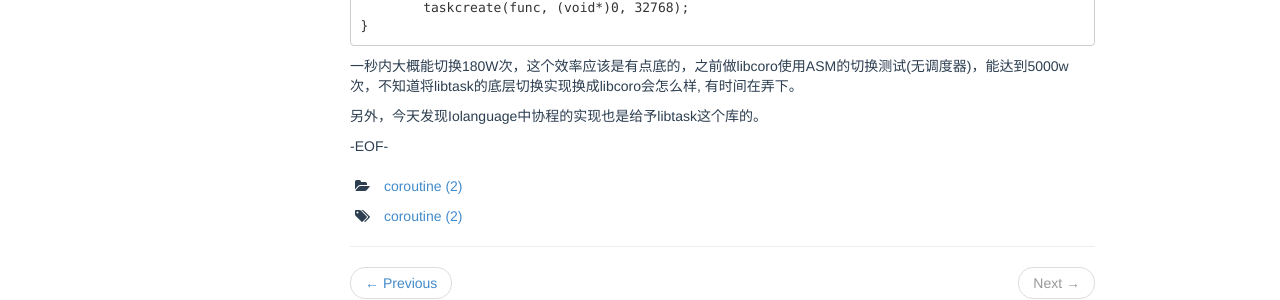
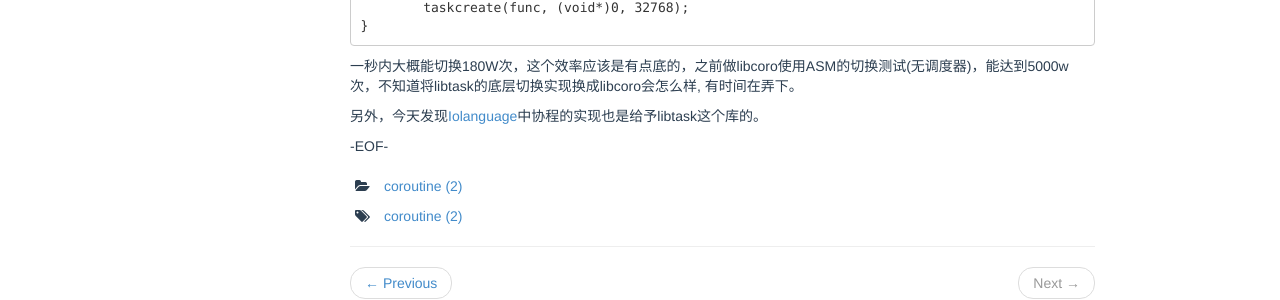
Before and after one commit to yuxingfirst/blog, a Jekyll site: the page built from _posts/coroutine/2013-12-31-libtask.md, in a window 1280 px wide and 1288 px high. Shown: the part 842-1142 px from the top of the window. Built offline with Jekyll 4.4.1, drawn with Linux system fonts in a browser that asks for light colours; comment, search, counter and statistics services are not loaded; part of the change alters nothing that is shown.

```diff
--- a/_posts/coroutine/2013-12-31-libtask.md
+++ b/_posts/coroutine/2013-12-31-libtask.md
@@ -40,6 +40,6 @@ channel为libtask中协程的通信方式，可以将其类比为unix中的管
 
 一秒内大概能切换180W次，这个效率应该是有点底的，之前做libcoro使用ASM的切换测试(无调度器)，能达到5000w次，不知道将libtask的底层切换实现换成libcoro会怎么样, 有时间在弄下。
 
-另外，今天发现Iolanguage中协程的实现也是给予libtask这个库的。
+另外，今天发现[Iolanguage](http://iolanguage.org/ "iolanguage")中协程的实现也是给予libtask这个库的。
 
 -EOF-
```
